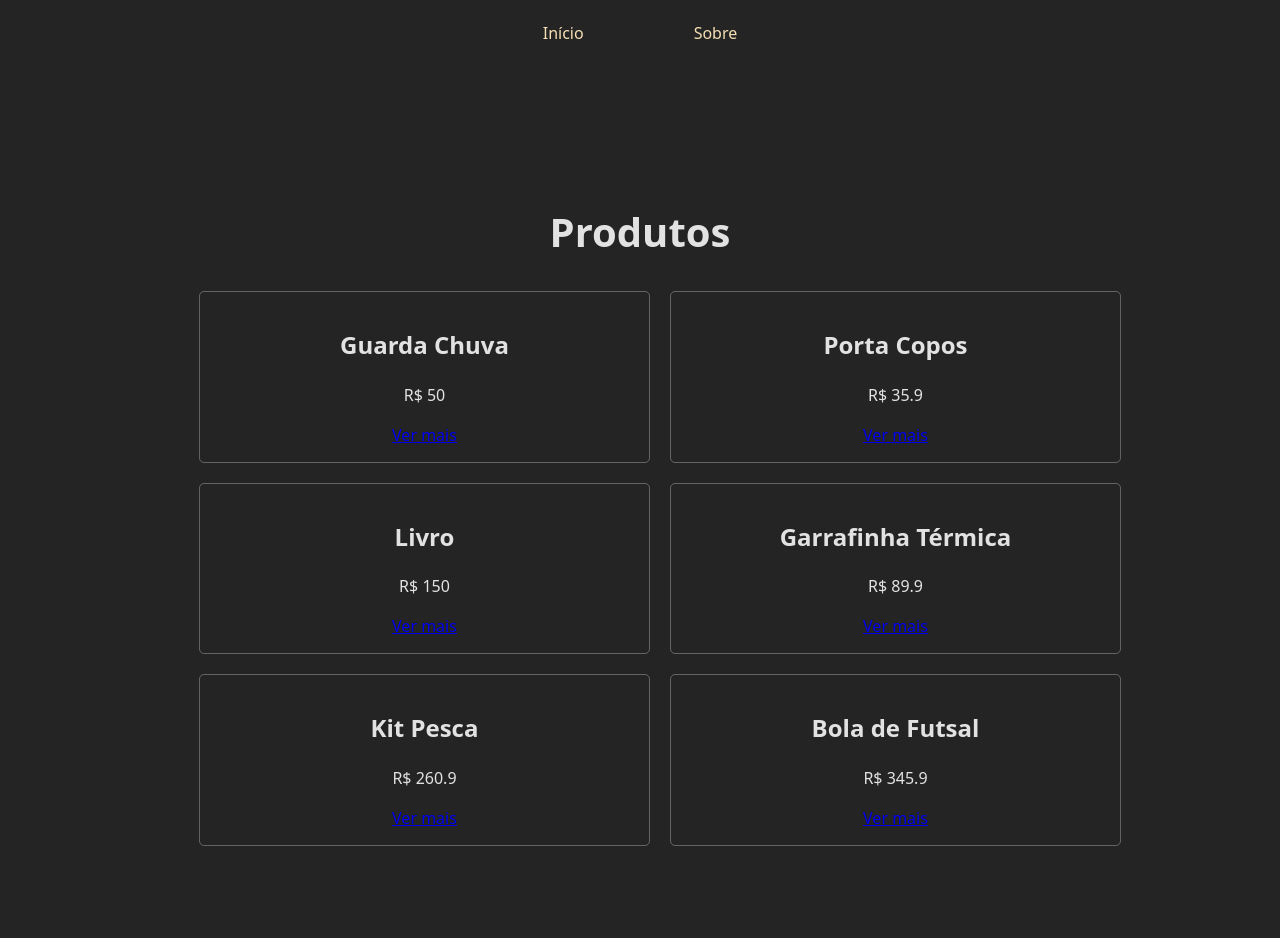
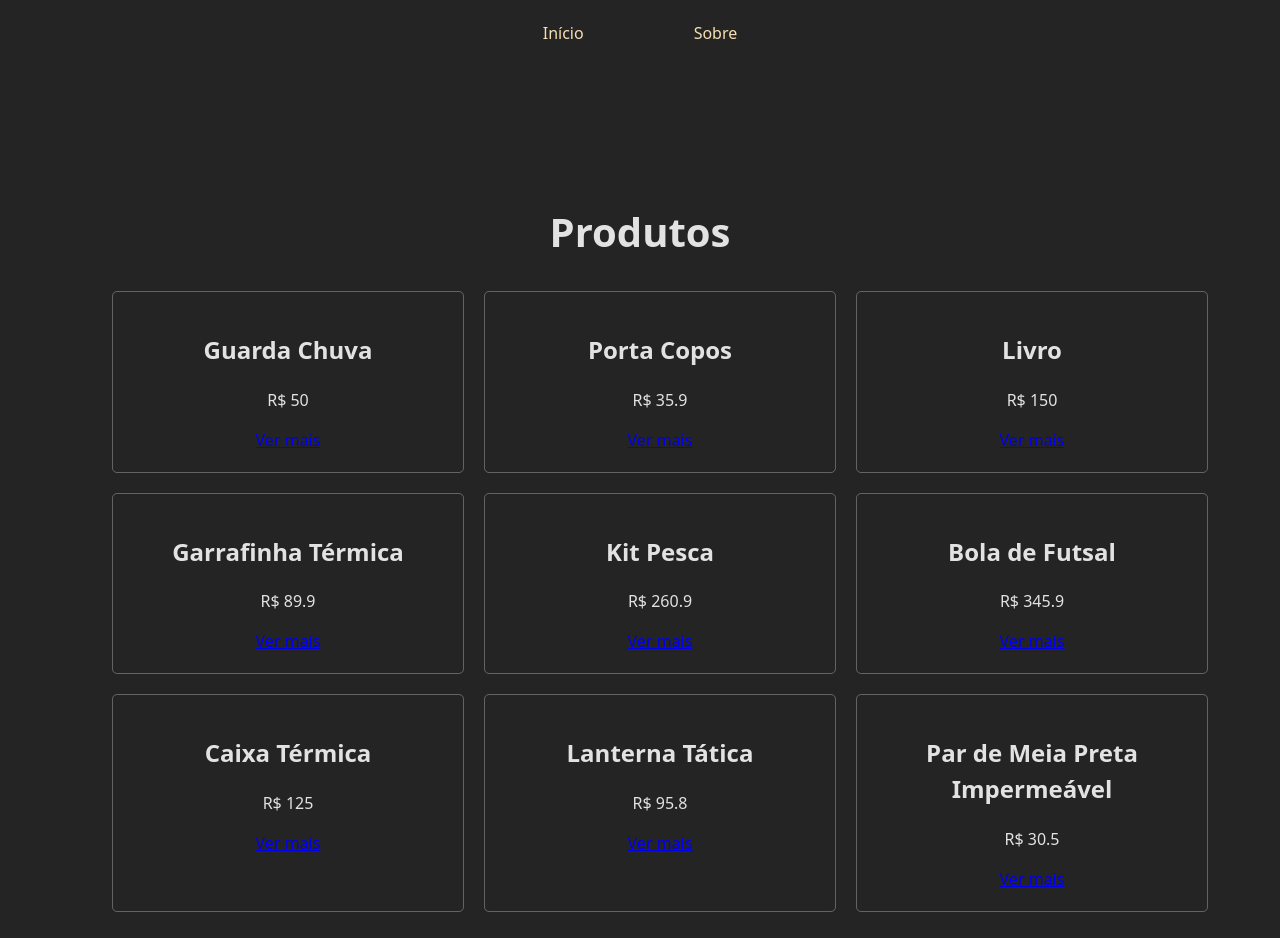
Before and after one commit to ThiagoSuchi/React-course, a React (Vite) app in the folder REQ-HTTP/reactrouter/: page / in a window 1280 px wide. Before the commit the page ends 872 px from the top, so only its background shows below. Built offline with nearby package versions, Linux system fonts and the light colour scheme; data requests are answered from the project's data file.

Commit message:
Adding route to handle non-existent pages, returning 404 error

```diff
--- a/REQ-HTTP/reactrouter/database/db.json
+++ b/REQ-HTTP/reactrouter/database/db.json
@@ -29,6 +29,21 @@
             "id": "23py",
             "name": "Bola de Futsal",
             "price": 345.90
+        },
+            {
+            "id": "ttx9",
+            "name": "Caixa Térmica",
+            "price": 125
+        },
+        {
+            "id": "33la",
+            "name": "Lanterna Tática",
+            "price": 95.80
+        },
+        {
+            "id": "ppp1",
+            "name": "Par de Meia Preta Impermeável",
+            "price": 30.50
         }
     ]
 }
--- a/REQ-HTTP/reactrouter/src/App.jsx
+++ b/REQ-HTTP/reactrouter/src/App.jsx
@@ -11,6 +11,7 @@ import Home from './Pages/Home';
 import About from './Pages/About';
 import Product from './Pages/Product';
 import Cart from './Pages/Cart';
+import NotFound from './Pages/NotFound';
 
 function App() {
   return (
@@ -25,6 +26,8 @@ function App() {
           <Route path='/products/:id' element={<Product />} />
           {/* 6 - nested route */}
           <Route path='/products/:id/cart' element={<Cart />} />
+          {/* 7 - no match route */}
+          <Route path='*' element={<NotFound />} />
         </Routes>
       </BrowserRouter>
     </>
--- a/REQ-HTTP/reactrouter/src/Pages/Home.css
+++ b/REQ-HTTP/reactrouter/src/Pages/Home.css
@@ -7,9 +7,9 @@
 .products li {
     border: 1px solid rgba(255, 255, 255, 0.288);
     border-radius: 5px;
-    padding: 15px;
+    padding: 20px;
     text-align: center;
     list-style: none;
     margin: 10px 10px;
-    width: 35%;
+    width: 25%;
 }
--- /dev/null
+++ b/REQ-HTTP/reactrouter/src/Pages/NotFound.jsx
@@ -0,0 +1,10 @@
+const NotFound = () => {
+  return (
+    <div>
+        <h1>404</h1>
+        <p>Não há nada aqui :/</p>
+    </div>
+  )
+}
+
+export default NotFound
```
